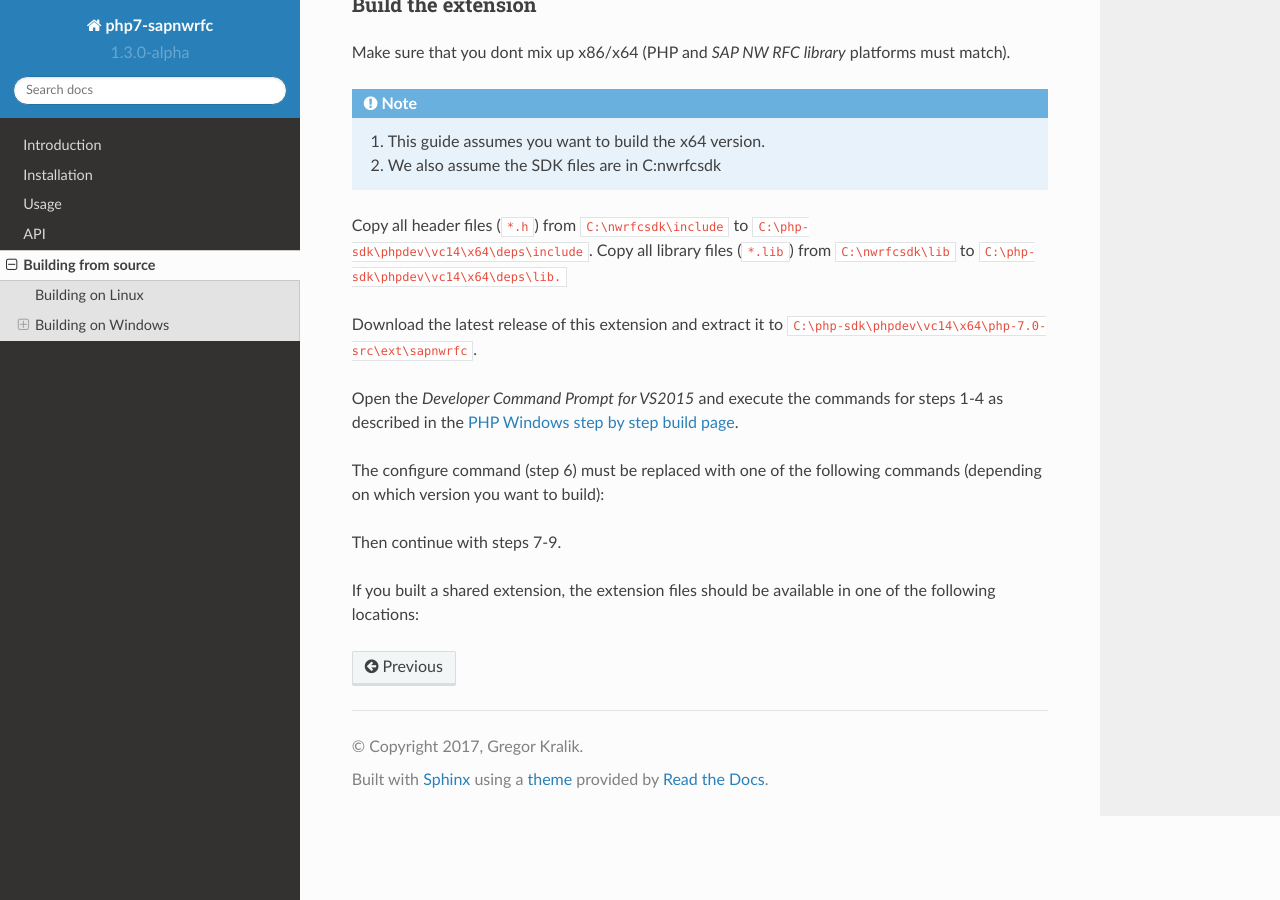
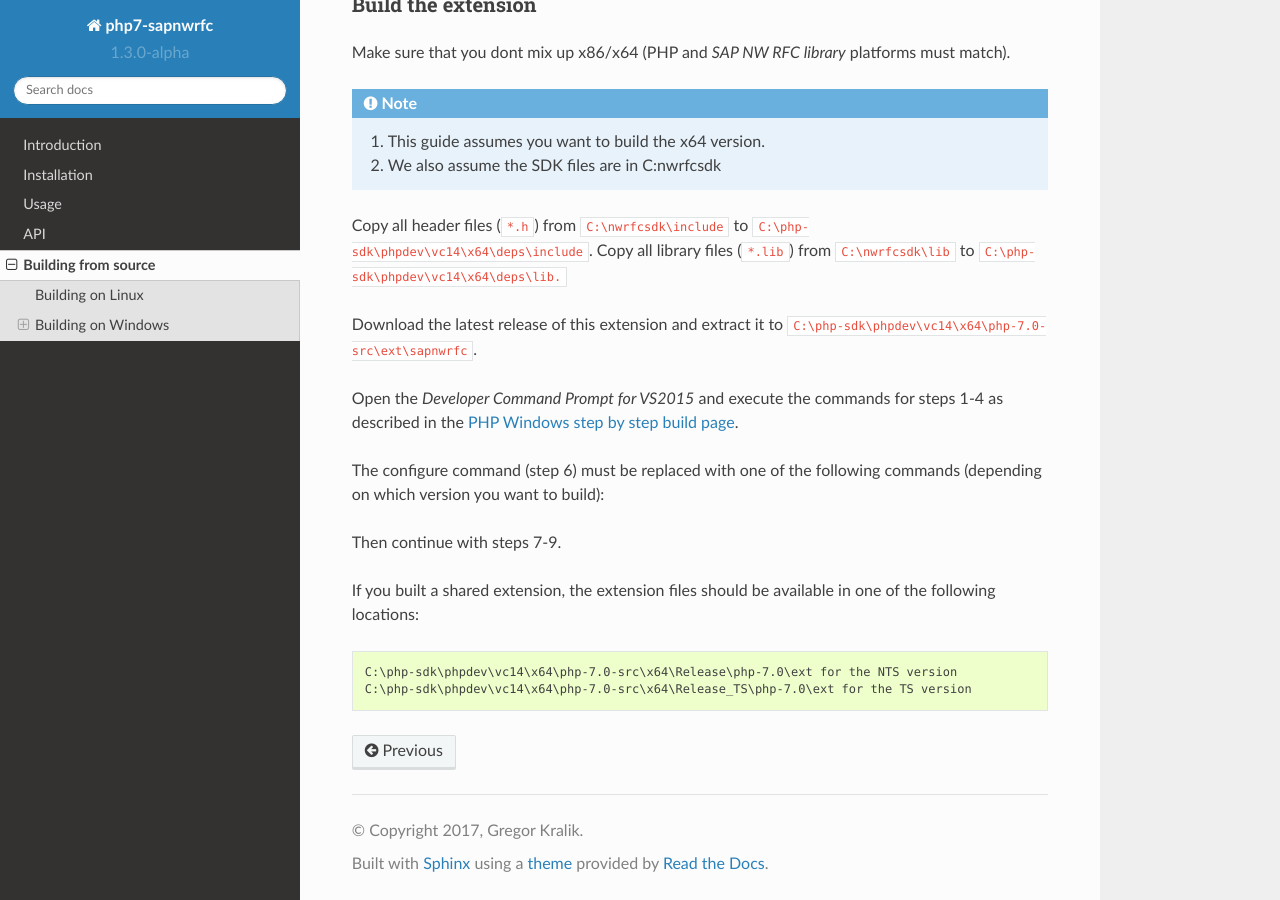
Before and after one commit to gkralik/php7-sapnwrfc, a Sphinx documentation site: the page built from docs/building.rst, in a window 1280 px wide and 900 px high, scrolled down 1109 px. Built offline with Sphinx 7.4.7 and the Read the Docs theme 2.0.0, drawn with Linux system fonts in a browser that asks for light colours.

Commit message:
docs: fix code block syntax error in building page

```diff
--- a/docs/building.rst
+++ b/docs/building.rst
@@ -89,7 +89,7 @@ Then continue with steps 7-9.
 
 If you built a shared extension, the extension files should be available in one of the following locations:
 
-.. code-block: none
+.. code-block:: none
 
     C:\php-sdk\phpdev\vc14\x64\php-7.0-src\x64\Release\php-7.0\ext for the NTS version
     C:\php-sdk\phpdev\vc14\x64\php-7.0-src\x64\Release_TS\php-7.0\ext for the TS version
```
